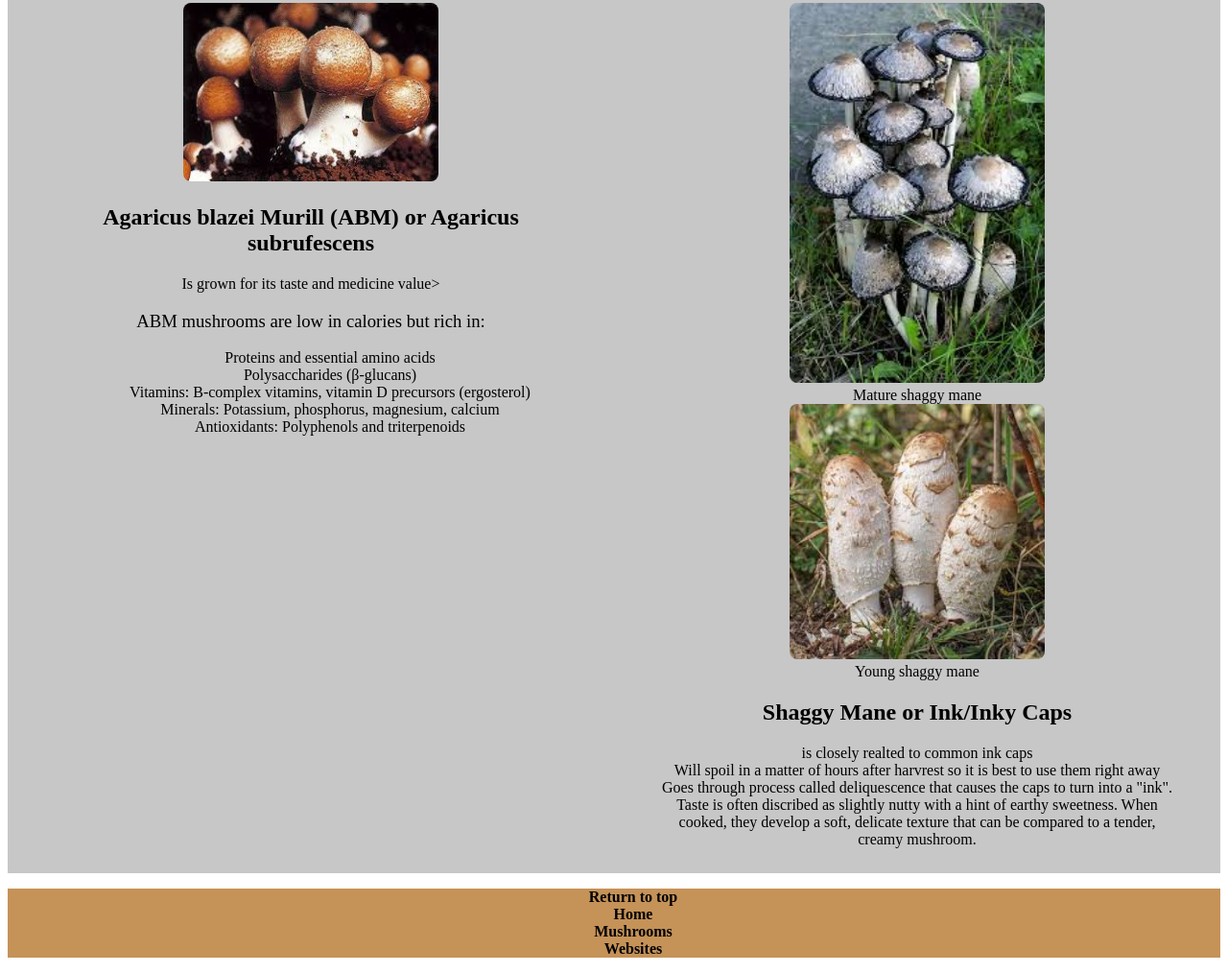
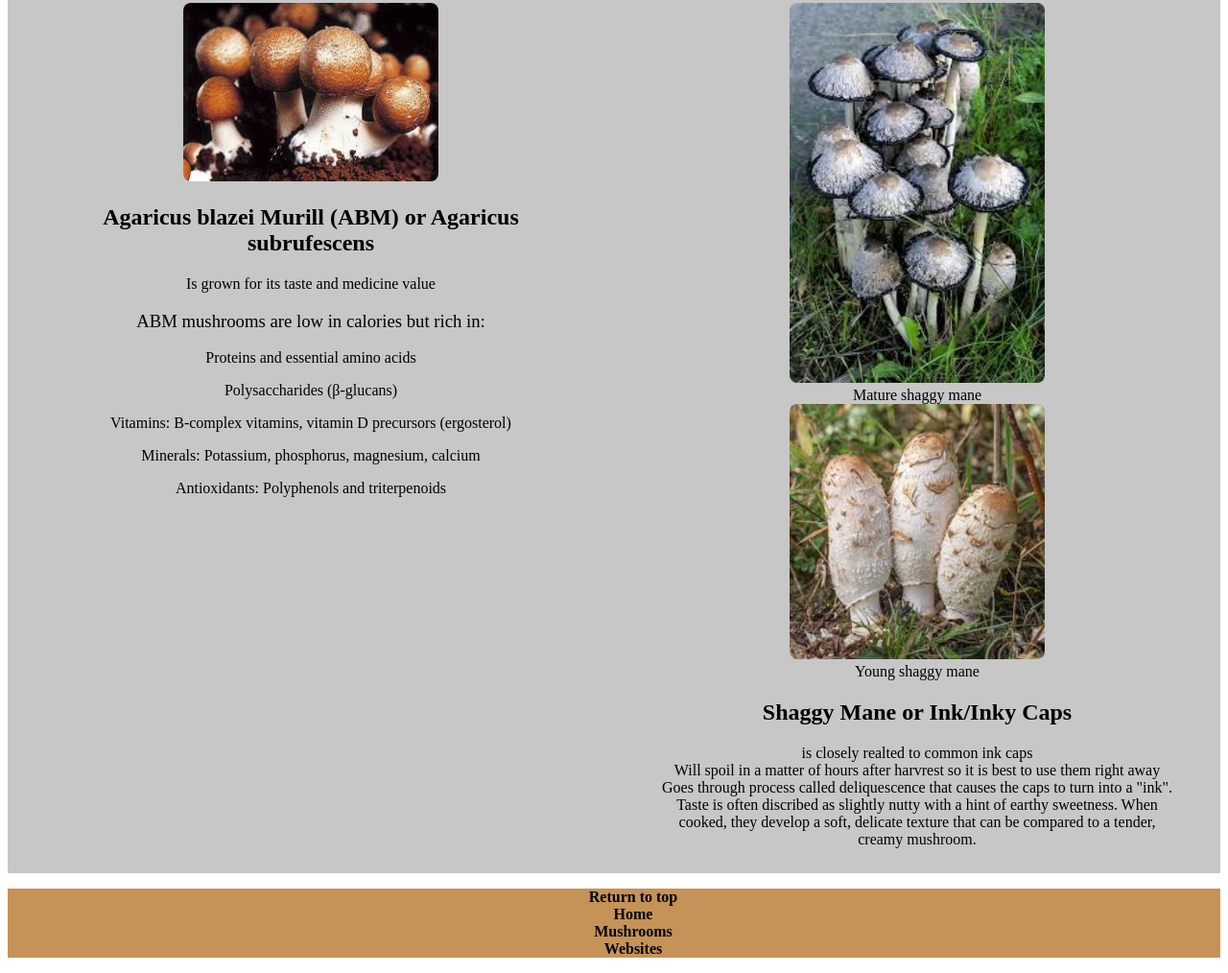
Before and after one commit to JackBadeaux/MushroomLibraryWebsite, a plain HTML site: page links/mushrooms.html in a window 1280 px wide. Shown: the part 3781-4795 px from the top of the page at 96% size. Drawn offline with Linux system fonts and the light colour scheme.

Commit message:
removed list under ABM

```diff
--- a/links/mushrooms.html
+++ b/links/mushrooms.html
@@ -170,7 +170,6 @@
                 <figcaption>Nameko translates to "slimy mushroom" when translatied from Japanese</figcaption>
                 <figcaption>the gelatinous coating is useful for thicking soups and sauces, maintains the rich flavor
                 </figcaption>
-
             </figure>
         </section>
         <h1 class="header">Compost/Manure mushrooms</h1>
@@ -179,16 +178,14 @@
             <figure class="mushroom">
                 <img src="../assets/ABM.jpg" alt="ABM mushroom">
                 <h2>Agaricus blazei Murill (ABM) or Agaricus subrufescens</h2>
-                <figcaption>Is grown for its taste and medicine value></figcaption>
+                <figcaption>Is grown for its taste and medicine value</figcaption>
                 <figcaption>
                     <h3 style="font-weight: normal;">ABM mushrooms are low in calories but rich in:</h3>
-                    <ul>
-                        <li>Proteins and essential amino acids</li>
-                        <li>Polysaccharides (β-glucans)</li>
-                        <li>Vitamins: B-complex vitamins, vitamin D precursors (ergosterol)</li>
-                        <li>Minerals: Potassium, phosphorus, magnesium, calcium</li>
-                        <li>Antioxidants: Polyphenols and triterpenoids</li>
-                    </ul>
+                    <p>Proteins and essential amino acids</p>
+                    <p>Polysaccharides (β-glucans)</p>
+                    <p>Vitamins: B-complex vitamins, vitamin D precursors (ergosterol)</p>
+                    <p>Minerals: Potassium, phosphorus, magnesium, calcium</p>
+                    <p>Antioxidants: Polyphenols and triterpenoids</p>
                 </figcaption>
             </figure>
             <figure class="mushroom">
```
